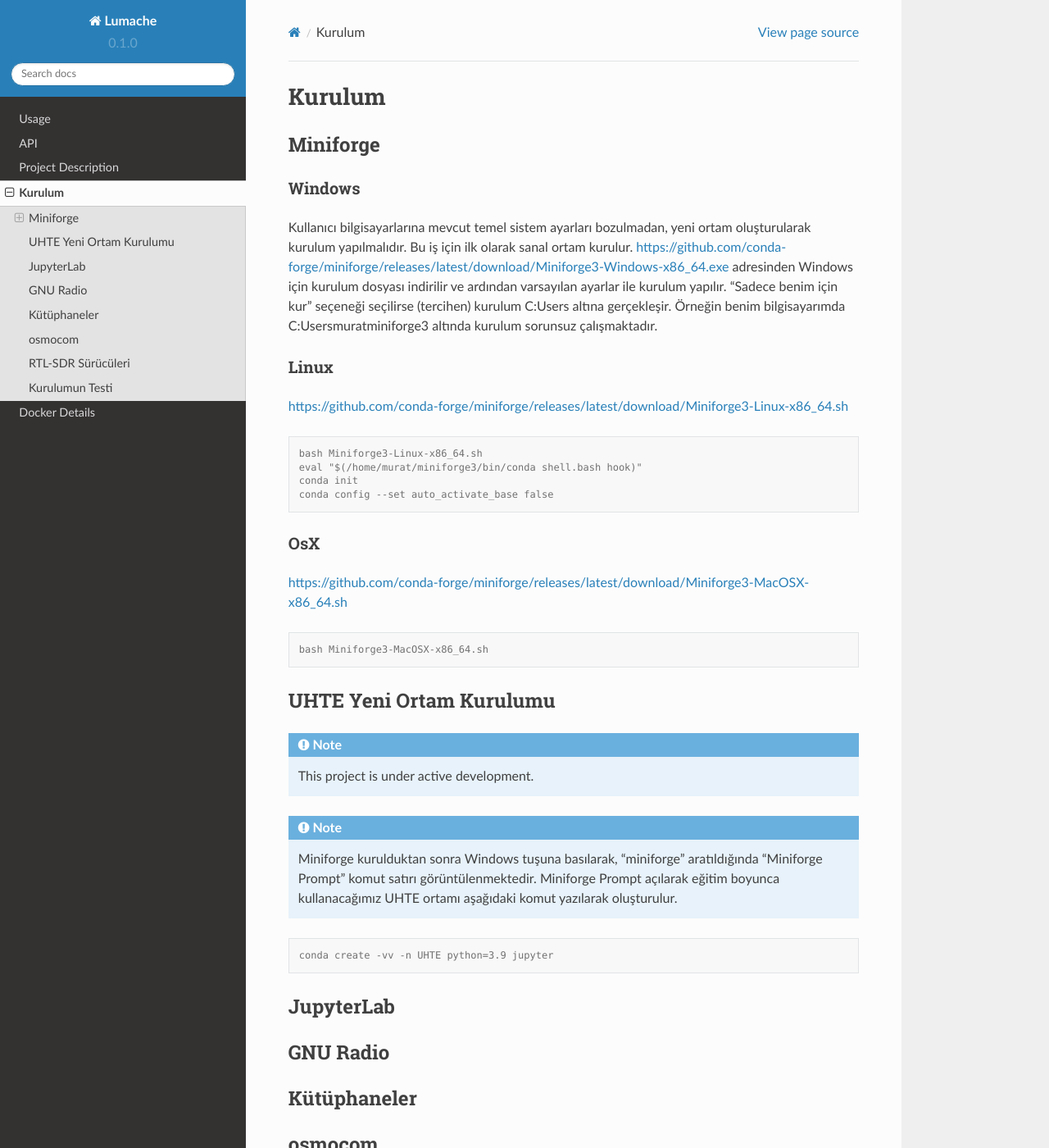
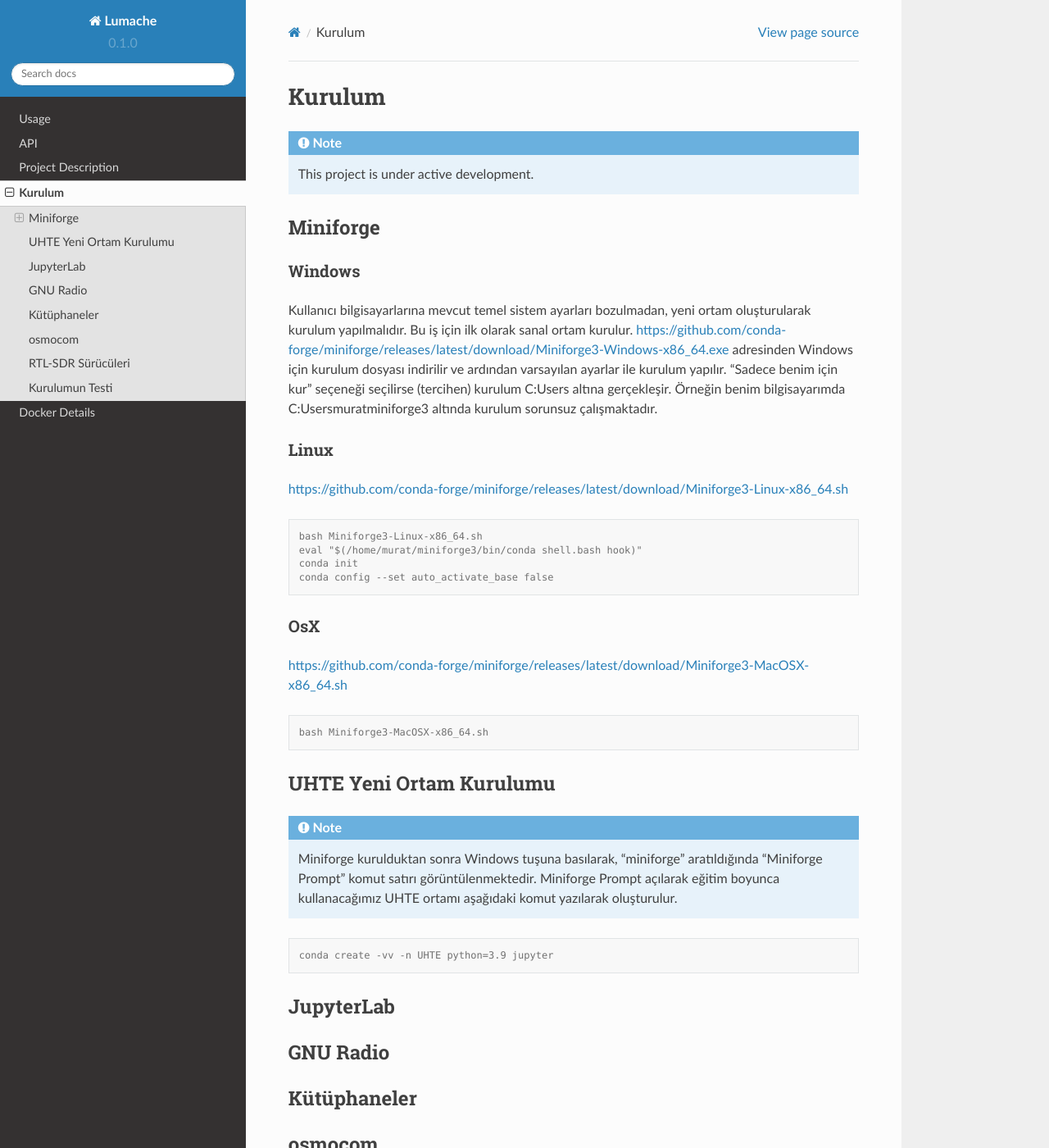
Before and after one commit to oakdemirci/rtdtutorial, a Sphinx documentation site: the page built from docs/source/installation.rst, in a window 1280 px wide and 1400 px high. Shown: the whole window at 82% size. Built offline with Sphinx 7.4.7 and the Read the Docs theme 2.0.0, drawn with Linux system fonts in a browser that asks for light colours; part of the change alters nothing that is shown.

```diff
--- a/docs/source/installation.rst
+++ b/docs/source/installation.rst
@@ -2,6 +2,10 @@ Kurulum
 =====
 
 .. _installation:
+
+.. note::
+
+   This project is under active development.
 
 Miniforge
 ------------
@@ -40,9 +44,6 @@ UHTE Yeni Ortam Kurulumu
 
 .. note::
 
-   This project is under active development.
-
-.. note::
    Miniforge kurulduktan sonra Windows tuşuna basılarak, “miniforge” aratıldığında “Miniforge Prompt” komut satırı görüntülenmektedir. Miniforge Prompt açılarak eğitim boyunca kullanacağımız UHTE ortamı aşağıdaki komut yazılarak oluşturulur.
 
 
```
